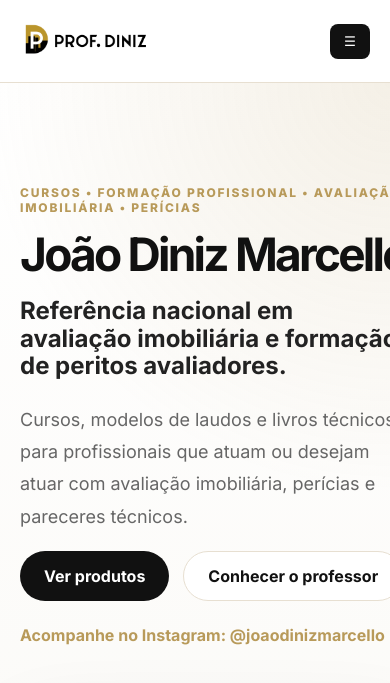
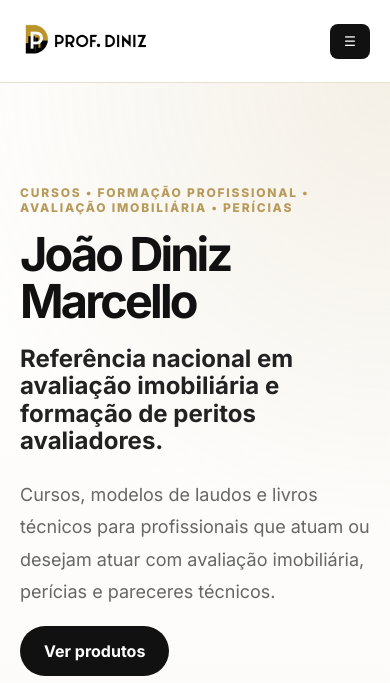
Before and after one commit to d2000video-design/profdiniz, a plain HTML site: page index.html in a window 390 px wide. Shown: the top 683 px of the page. Drawn offline with Linux system fonts and the light colour scheme.

Commit message:
Update style.css

```diff
--- a/style.css
+++ b/style.css
@@ -354,6 +354,11 @@
 
 @media(max-width:900px){
 
+  .hero h1{
+  white-space:normal;
+  font-size:clamp(44px,12vw,64px);
+}
+
   .menu-btn{
     display:block;
     border:0;
```
